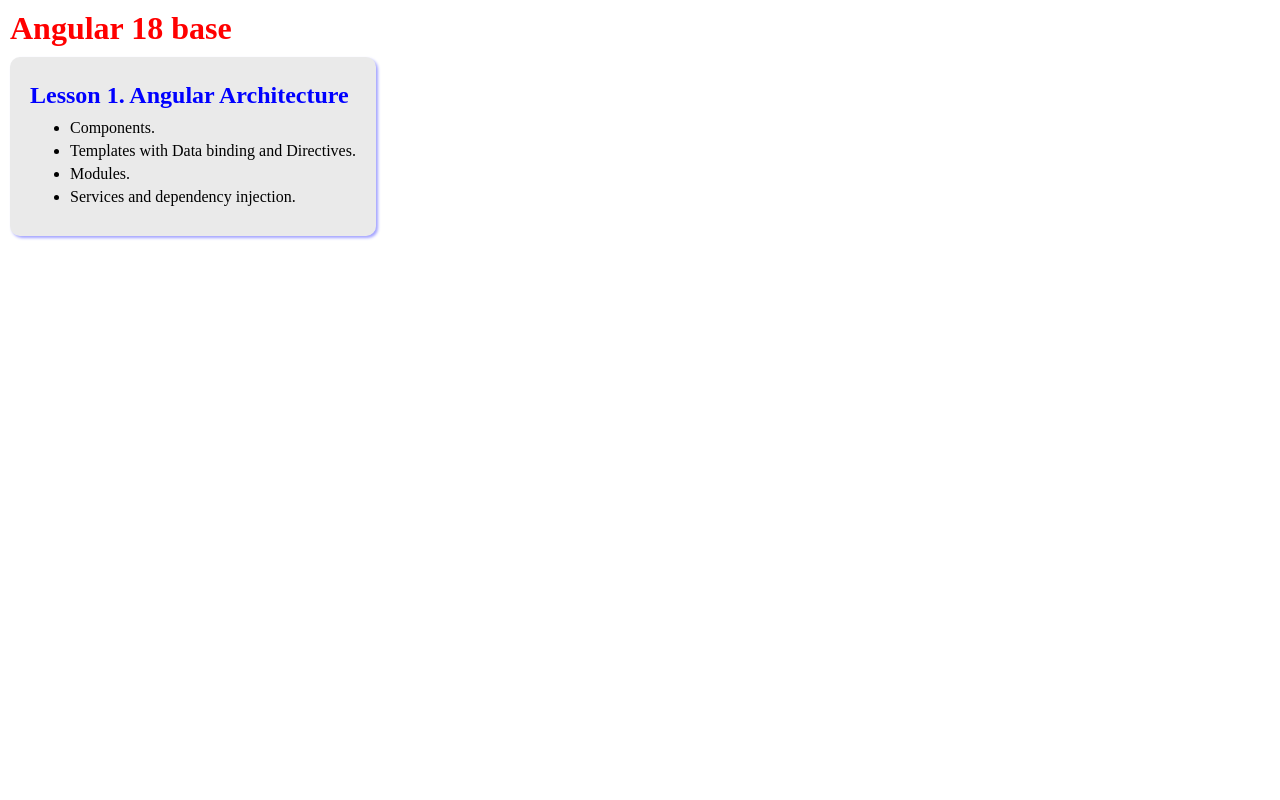
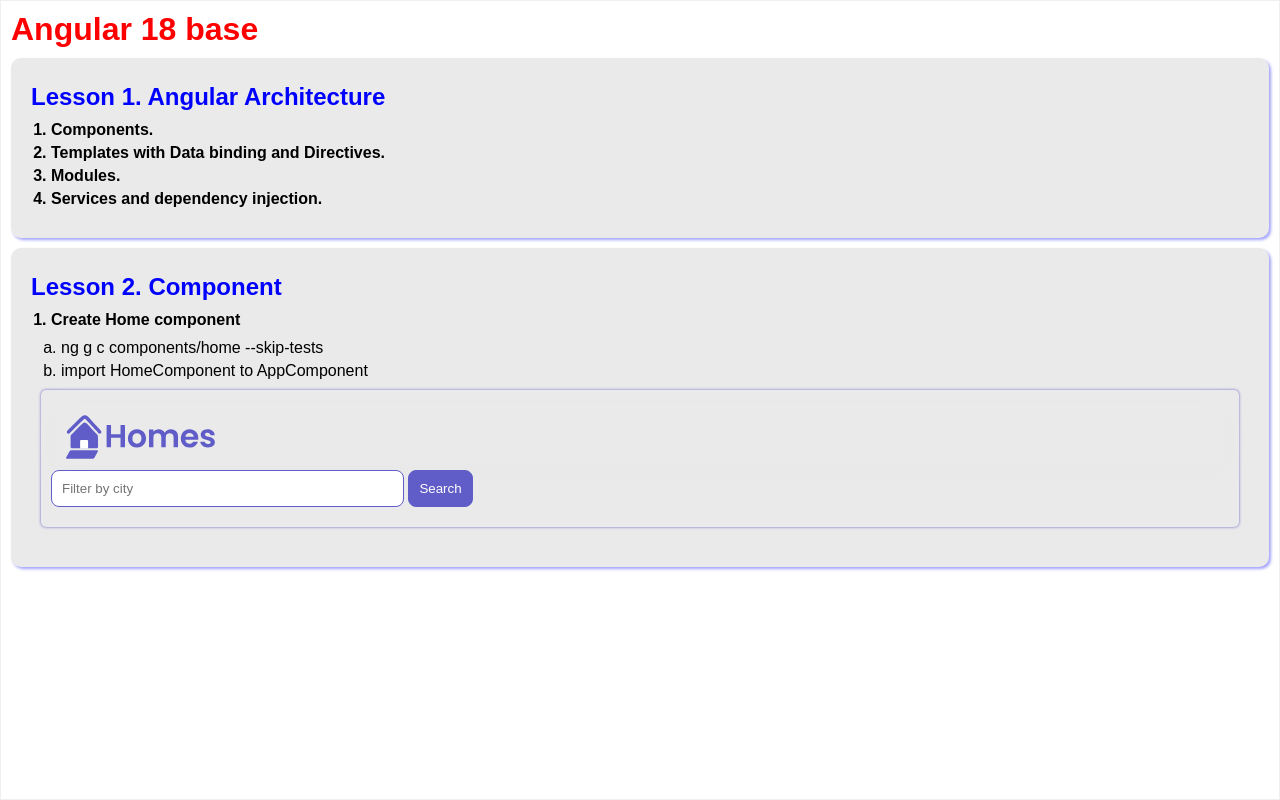
Before and after one commit to duyvu-fsdev/ionic-angular-learning, an Angular app in the folder angular18-base/: page / in a window 1280 px wide. Built offline with nearby package versions, Linux system fonts and the light colour scheme.

Commit message:
II.II - Lesson 2. Component.

```diff
--- a/angular18-base/src/app/app.component.html
+++ b/angular18-base/src/app/app.component.html
@@ -1,14 +1,30 @@
 <div id="main">
- <h1 id="title">Angular 18 base</h1>
  <div class="container">
+  <h1 id="title">Angular 18 base</h1>
   <div class="lesson">
    <h2 class="title">Lesson 1. Angular Architecture</h2>
-   <ul>
+   <ul class="lesson-content">
     <li>Components.</li>
     <li>Templates with Data binding and Directives.</li>
     <li>Modules.</li>
     <li>Services and dependency injection.</li>
    </ul>
   </div>
+  <div class="lesson">
+   <h2 class="title">Lesson 2. Component</h2>
+   <ul class="lesson-content">
+    <li>Create Home component</li>
+    <ul class="sub">
+     <li>ng g c components/home --skip-tests</li>
+     <li>import HomeComponent to AppComponent</li>
+    </ul>
+   </ul>
+   <div class="lesson-child">
+    <header class="brand-name">
+     <img class="brand-logo" src="/assets/logo.svg" alt="logo" aria-hidden="true" />
+    </header>
+    <app-home></app-home>
+   </div>
+  </div>
  </div>
 </div>
--- a/angular18-base/src/app/app.component.scss
+++ b/angular18-base/src/app/app.component.scss
@@ -1,19 +1,26 @@
 #main {
- margin: 10px auto;
  margin-left: 10px;
- width: 1200px;
-}
-#title {
- color: red;
+ display: flex;
+ justify-content: center;
 }
 .container {
- margin-top: 10px;
+ position: absolute;
+ top: 0;
+ bottom: 0;
+ right: 0;
+ left: 0;
+ padding: 10px;
  display: flex;
  gap: 10px;
  flex-direction: column;
+ border: 1px solid rgba(128, 128, 128, 0.13);
+
+ #title {
+  color: red;
+ }
 }
 .lesson {
- width: fit-content;
+ //  width: fit-content;
  background-color: rgba(128, 128, 128, 0.164);
  box-shadow: 2px 2px 3px 0px rgba(0, 0, 255, 0.363);
  padding: 20px 20px 30px;
@@ -22,10 +29,39 @@
   margin: 5px 0px 10px 0px;
   color: blue;
  }
- li {
-  margin-left: 40px;
-  & + li {
+ ul {
+  font-weight: 600;
+  margin-left: 20px;
+  list-style: decimal;
+  li + li {
    margin-top: 5px;
+  }
+  ul.sub {
+   font-weight: 500;
+   margin-left: 10px;
+   margin-top: 10px;
+   list-style: lower-latin;
+   li {
+    & + li {
+     margin-top: 5px;
+    }
+   }
+  }
+ }
+ .lesson-child {
+  margin: 10px;
+  box-shadow: 0 0 3px 0px var(--primary-color);
+  border-radius: 5px;
+  padding: 10px 10px 20px;
+  header {
+   display: block;
+   height: 60px;
+   padding: var(--content-padding);
+   box-shadow: 0px 5px 25px var(--shadow-color);
+   margin: 5px;
   }
  }
 }
+:host {
+ --content-padding: 10px;
+}
--- /dev/null
+++ b/angular18-base/src/app/components/home/home.component.html
@@ -0,0 +1,6 @@
+<section>
+ <form>
+  <input type="text" placeholder="Filter by city" />
+  <button class="primary" type="button">Search</button>
+ </form>
+</section>
--- /dev/null
+++ b/angular18-base/src/app/components/home/home.component.scss
@@ -0,0 +1,40 @@
+.results {
+ display: grid;
+ column-gap: 14px;
+ row-gap: 14px;
+ grid-template-columns: repeat(auto-fill, minmax(400px, 400px));
+ margin-top: 50px;
+ justify-content: space-around;
+}
+
+input[type='text'] {
+ border: solid 1px var(--primary-color);
+ padding: 10px;
+ border-radius: 8px;
+ margin-right: 4px;
+ display: inline-block;
+ width: 30%;
+}
+
+button {
+ padding: 10px;
+ border: solid 1px var(--primary-color);
+ background: var(--primary-color);
+ color: white;
+ border-radius: 8px;
+}
+
+@media (min-width: 500px) and (max-width: 768px) {
+ .results {
+  grid-template-columns: repeat(2, 1fr);
+ }
+ input[type='text'] {
+  width: 70%;
+ }
+}
+
+@media (max-width: 499px) {
+ .results {
+  grid-template-columns: 1fr;
+ }
+}
--- a/angular18-base/src/styles.scss
+++ b/angular18-base/src/styles.scss
@@ -3,3 +3,30 @@
  padding: 0;
  margin: 0;
 }
+
+body {
+ font-family: 'Be Vietnam Pro', sans-serif;
+}
+:root {
+ --primary-color: #605dc8;
+ --secondary-color: #8b89e6;
+ --accent-color: #e8e7fa;
+ --shadow-color: #e8e8e8;
+}
+
+button.primary {
+ padding: 10px;
+ border: solid 1px var(--primary-color);
+ background: var(--primary-color);
+ color: white;
+ border-radius: 8px;
+}
+
+.component-container {
+ margin: 10px 0;
+ width: fit-content;
+ background-color: rgba(128, 128, 128, 0.164);
+ box-shadow: 0px 0px 5px 1px rgb(255, 0, 0);
+ padding: 10px;
+ border-radius: 5px;
+}
```
Also changed, not shown: angular18-base/src/app/app.module.ts (+6 -10 lines), angular18-base/src/app/components/home/home.component.ts (added, +10 -0 lines), angular18-base/src/assets/location-pin.svg (added), angular18-base/src/assets/logo.svg (added).
